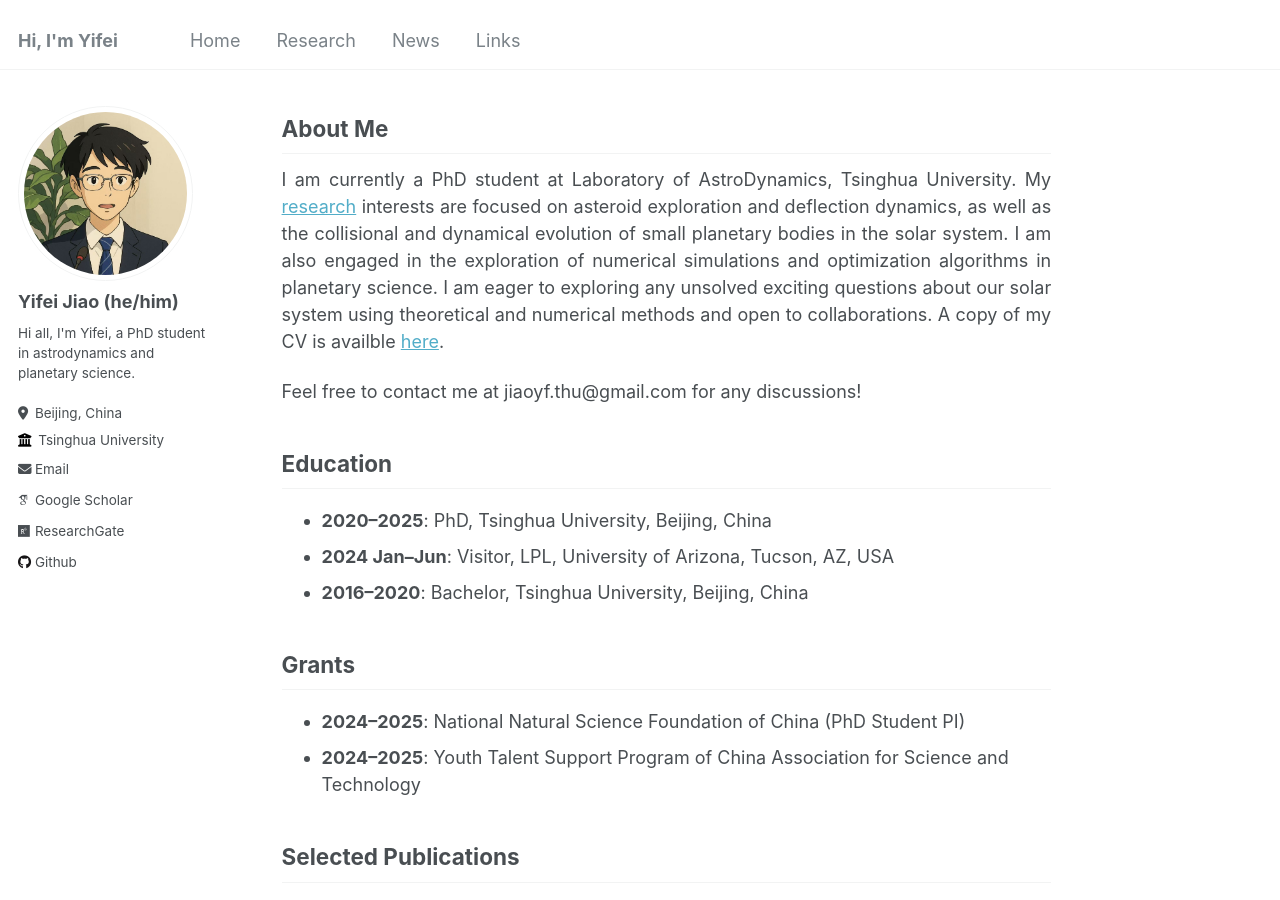
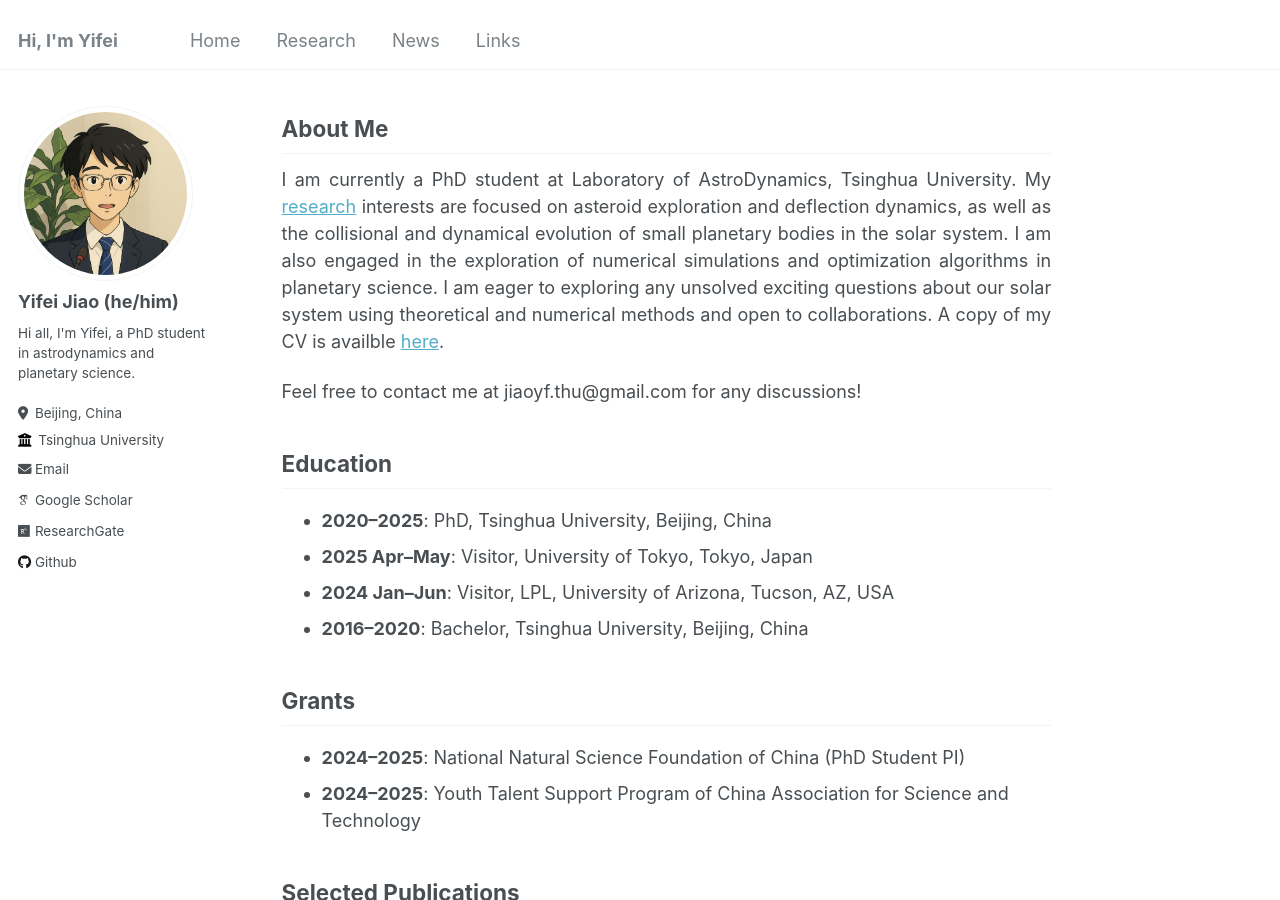
Before and after one commit to jiaoyf-thu/jiaoyf-thu.github.io, a Jekyll site: the page built from _pages/about.md, in a window 1280 px wide and 900 px high. Built offline with Jekyll 4.4.1, drawn with Linux system fonts in a browser that asks for light colours; some web fonts are replaced.

Commit message:
Update about.md

```diff
--- a/_pages/about.md
+++ b/_pages/about.md
@@ -18,6 +18,7 @@ Feel free to contact me at jiaoyf.thu@gmail.com for any discussions!
 ## Education
 
 + **2020--2025**: PhD, Tsinghua University, Beijing, China
++ **2025 Apr--May**: Visitor, University of Tokyo, Tokyo, Japan
 + **2024 Jan--Jun**: Visitor, LPL, University of Arizona, Tucson, AZ, USA
 + **2016--2020**: Bachelor, Tsinghua University, Beijing, China
 
```
